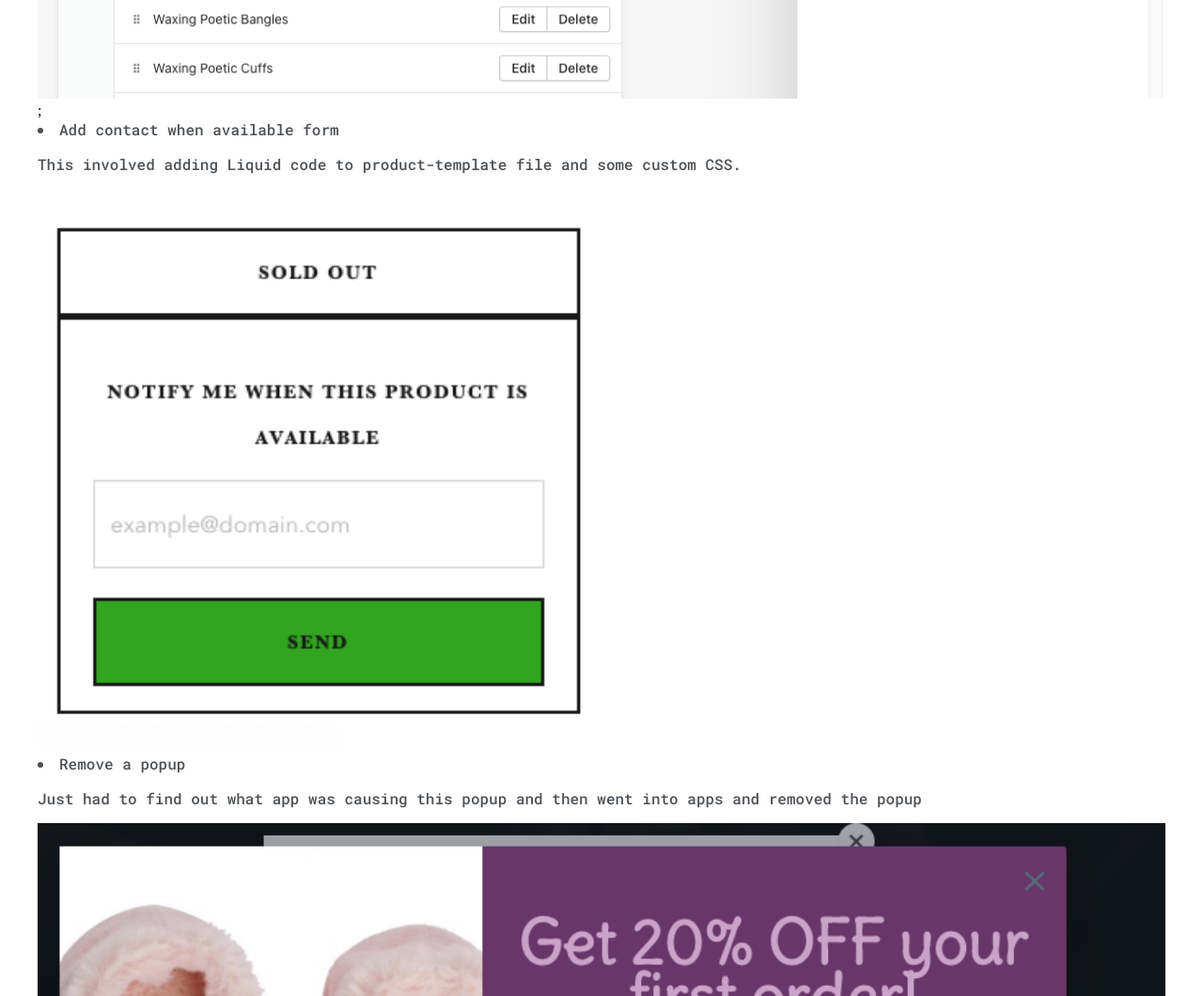
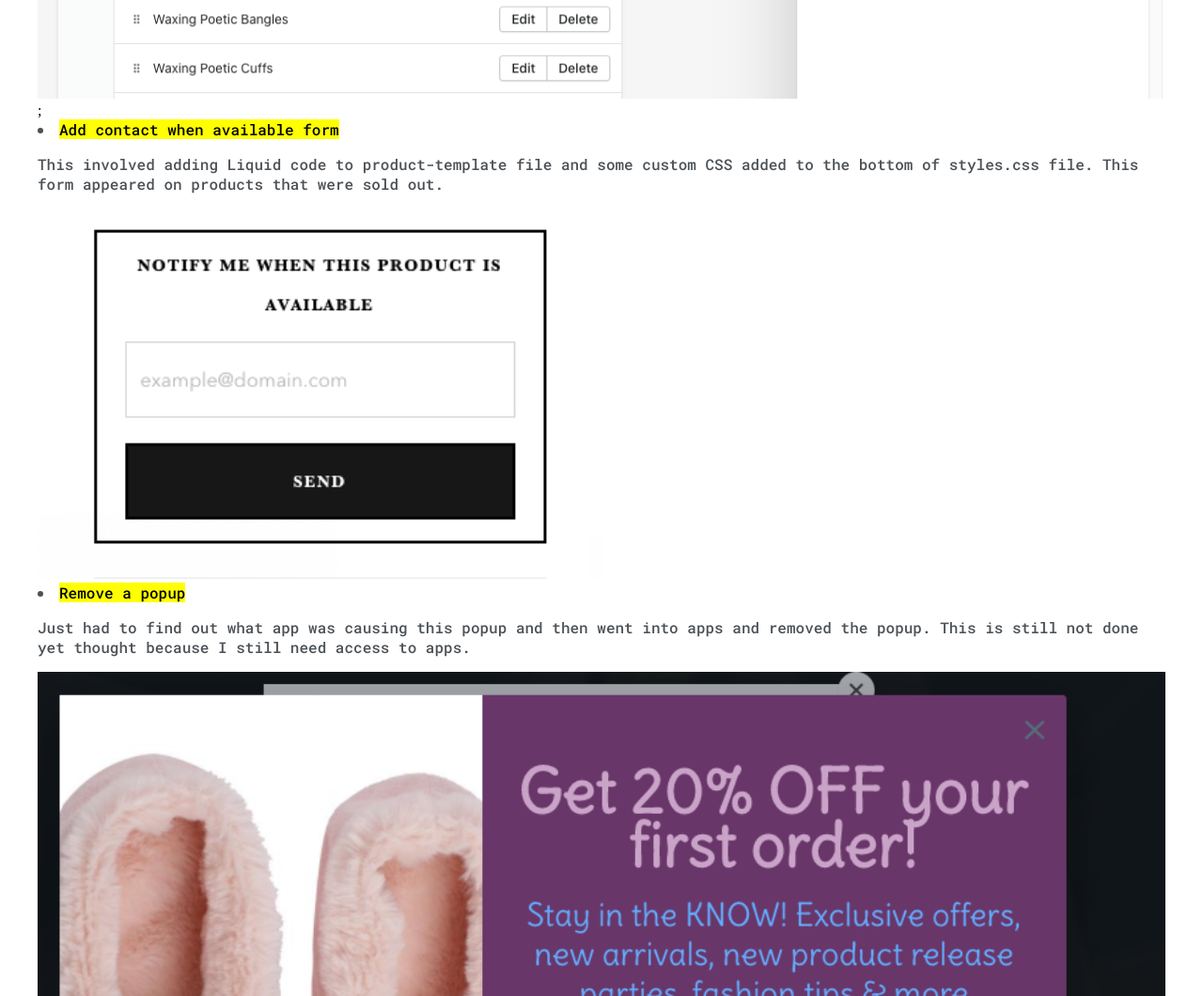
Before and after one commit to jmeegan2/Portfolio-Site, a website: page Bo-Tiki.html in a window 1280 px wide. Shown: the part 2160-3220 px from the top of the page at 94% size. Drawn offline with Linux system fonts and the light colour scheme.

Commit message:
added highlighting to make it easier to follow

```diff
--- a/Bo-Tiki.html
+++ b/Bo-Tiki.html
@@ -54,8 +54,8 @@
 		<p>The client had me do a number of tasks for her regarding the site. This contract was initially going to be short term but has no evolved into a long term contract</p>
 
             <h4>Tasks</h4>
-            <li>Make navigation links larger</li>
-			<li>Make the logo larger</li>
+            <li><mark>Make navigation links larger</mark></li>
+			<li><mark>Make the logo larger</mark></li>
 			<div>
 				<p>Before</p>
 				<img src="images/Header before.png" alt="">
@@ -65,23 +65,25 @@
 				<img src="images/Header after.png" alt="">
 			</div>
 
-            <li>Fix unresponsive links</li>
+            <li><mark>Fix unresponsive links</mark></li>
 			<div>
 				<p>All I had to do for this was change the destination location from # to the specific collection which the
 					products were located in.
 				</p>
 				<img src="images/Fixing unresponsive jewelry links.png" alt="">;
 			</div>
-            <li>Add contact when available form</li>
+            <li><mark>Add contact when available form</mark></li>
 			<div>
-				<p>This involved adding Liquid code to product-template file and some custom CSS.</p>
+				<p>This involved adding Liquid code to product-template file and some custom CSS added to the bottom of styles.css file. This form appeared
+					on products that were sold out.
+				</p>
 				<div style= align-items:center;width:50%;>
-				<img src="images/Screen Shot 2021-10-19 at 3.56.41 PM.png" alt="">
+				<img src="images/notify-form.png" alt="">
 			</div>
 			</div>
-            <li>Remove a popup</li>
+            <li><mark>Remove a popup</mark></li>
 			<div>
-				<p>Just had to find out what app was causing this popup and then went into apps and removed the popup</p>
+				<p>Just had to find out what app was causing this popup and then went into apps and removed the popup. This is still not done yet thought because I still need access to apps.</p>
 				<img src="images/How i found shoe popup problem.png" alt="">
 			</div>
 
```
Also changed, not shown: images/notify-form.png (added).
